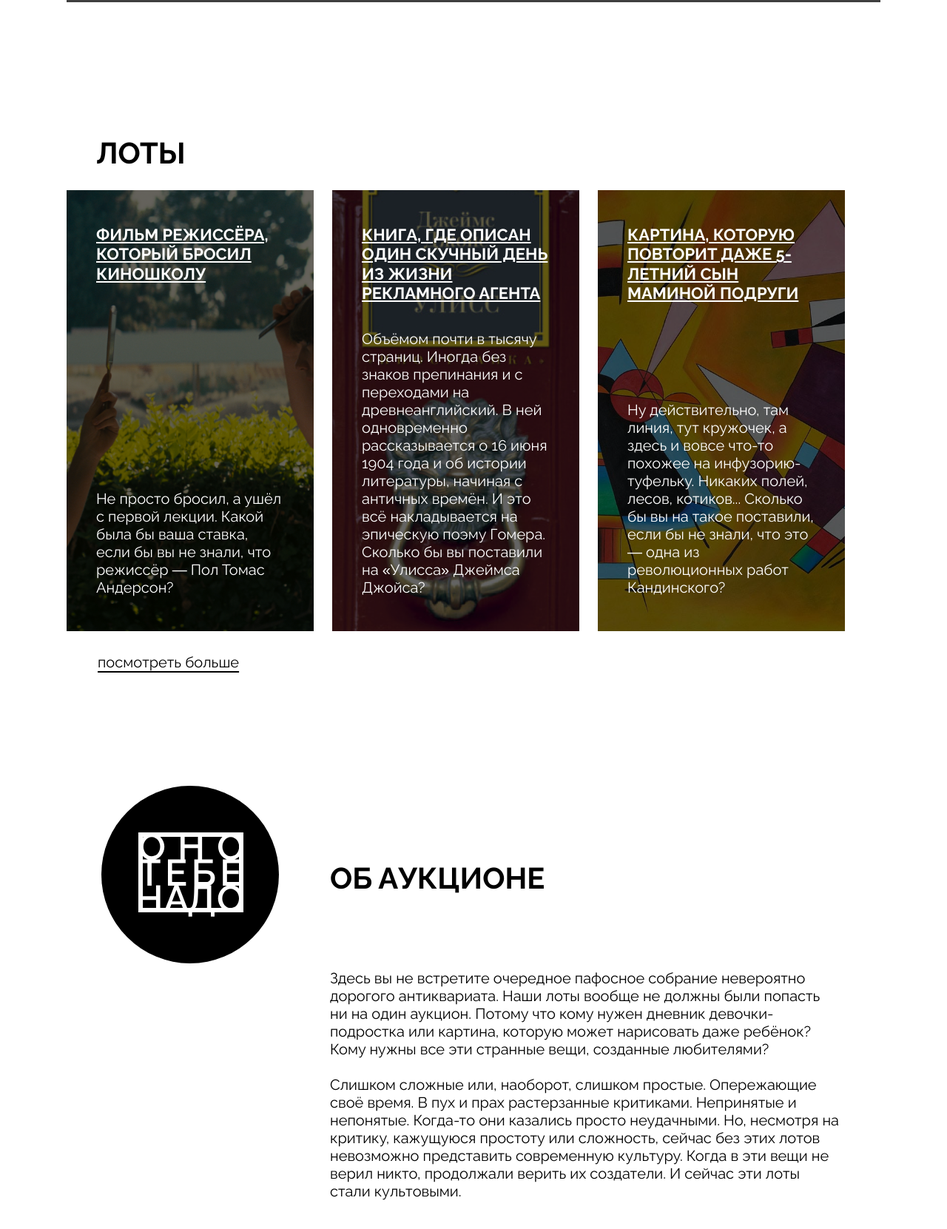
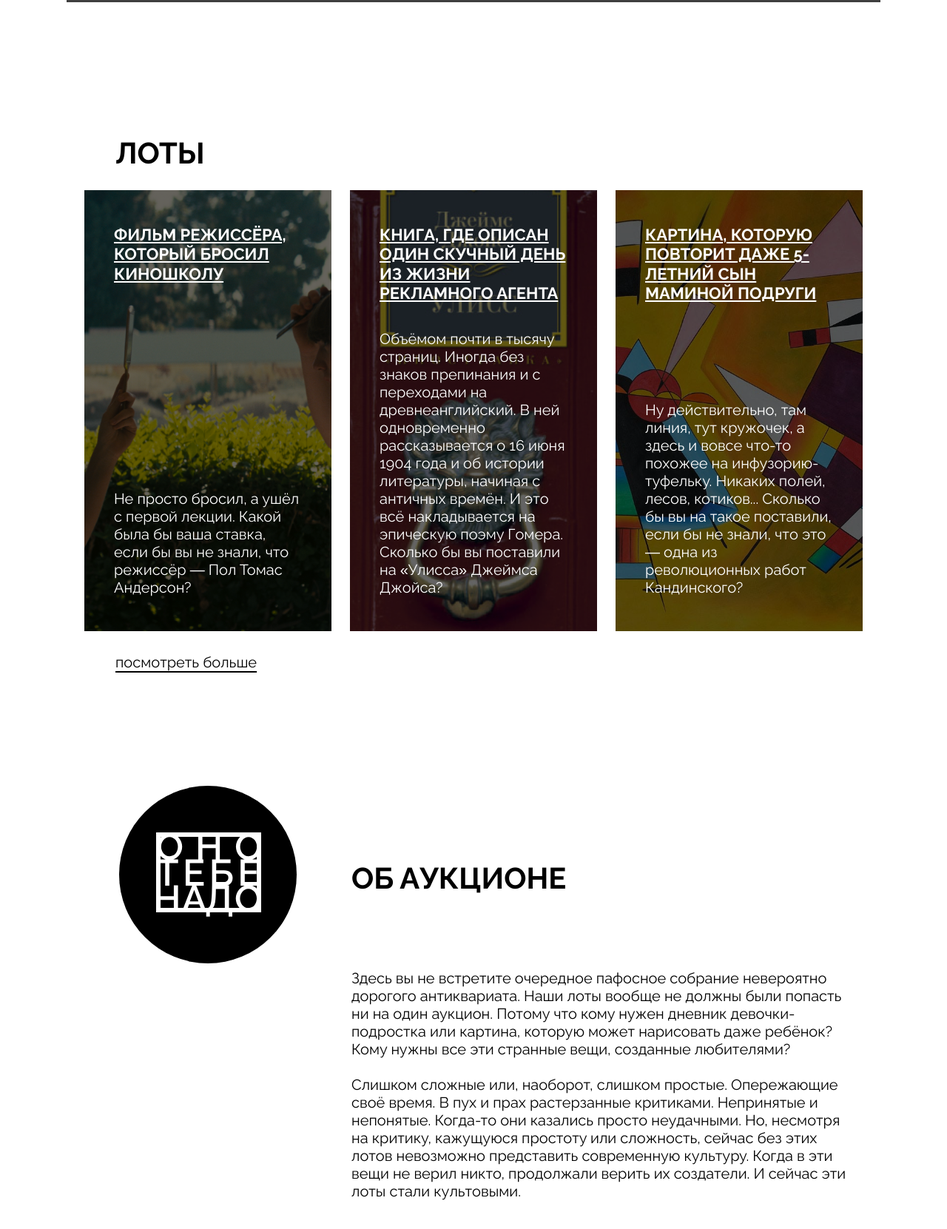
Before and after one commit to svetmar/ono-tebe-nado-fd, a plain HTML site: page index.html in a window 1280 px wide. Shown: the part 1047-2708 px from the top of the page at 74% size. Drawn offline with Linux system fonts and the light colour scheme; grey boxes are pictures that could not be loaded.

Commit message:
second version of project

```diff
--- a/index.html
+++ b/index.html
@@ -13,7 +13,7 @@
     <header class="header">
       <nav class="header__menu">
             <ul class="header__menu-list">
-                <li class="header__menu-item_active"><a class="header__menu-link" href="#0">Главная</a></li>
+                <li class="header__menu-item header__menu-item_active header__links-list-item_no-bullit"><a class="header__menu-link link-active" href="#0">Главная</a></li>
                 <li class="header__menu-item"><a class="header__menu-link" href="#0">Посмотреть лоты</a></li>
                 <li class="header__menu-item"><a class="header__menu-link" href="#0">Об аукционе</a></li>
             </ul>
@@ -45,13 +45,13 @@
 
       </section>
       <section class="lots">
-        <h3 class="lots__heading">лоты</h3>
+        <h2 class="lots__heading">лоты</h2>
         <ul class="lots__card-list">
           <li class="lots__card-list-item">
             <a href="#" class="card-link">
               <article class="card card_type_film">
                 <div class="overlay"></div>
-                <h4 class="card__title">Фильм режиссёра, который бросил киношколу</h4>
+                <h3 class="card__title">Фильм режиссёра, который бросил киношколу</h3>
                 <p class="card__text">Не просто бросил, а ушёл с первой лекции. Какой была бы ваша ставка, если бы вы не знали, что режиссёр — Пол Томас Андерсон?</p>
               </article>
             </a>
@@ -60,7 +60,7 @@
             <a href="#" class="card-link">
               <article class="card card_type_book">
                 <div class="overlay"></div>
-                <h4 class="card__title">Книга, где описан один скучный день из жизни рекламного агента</h4>
+                <h3 class="card__title">Книга, где описан один скучный день из жизни рекламного агента</h3>
                 <p class="card__text">Объёмом почти в тысячу страниц. Иногда без знаков препинания и с переходами на древнеанглийский. В ней одновременно рассказывается о 16 июня 1904 года и об истории литературы, начиная с античных времён. И это всё накладывается на эпическую поэму Гомера. Сколько бы вы поставили на «Улисса» Джеймса Джойса?</p>
               </article>
             </a>
@@ -69,7 +69,7 @@
             <a href="#" class="card-link">
               <article class="card card_type_picture">
                 <div class="overlay"></div>
-                <h4 class="card__title">Картина, которую повторит даже 5-летний сын маминой подруги</h4>
+                <h3 class="card__title">Картина, которую повторит даже 5-летний сын маминой подруги</h3>
                 <p class="card__text">Ну действительно, там линия, тут кружочек, а здесь и вовсе что-то похожее на инфузорию-туфельку. Никаких полей, лесов, котиков... Сколько бы вы на такое поставили, если бы не знали, что это — одна из революционных работ Кандинского?</p>
               </article>
             </a>
@@ -78,15 +78,15 @@
         <a href="" class="lots__look-more-link">посмотреть больше</a>
       </section>
       <section class="about">
-        <div class="about__column">
+        <article class="about__column">
           <div class="about__logo">
             <img src="./images/logo-white.svg"
             alt="логотип проекта"
             class="about__logo-image">
           </div>
-        </div>
+        </article>
         <div class="about__column">
-          <h3 class="about__title">Об аукционе</h3>
+          <h2 class="about__title">Об аукционе</h2>
           <div class="about__text">
             <p>Здесь вы не встретите очередное пафосное собрание невероятно дорогого антиквариата. Наши лоты вообще не должны были попасть ни на один аукцион. Потому что кому нужен дневник девочки-подростка или картина, которую может нарисовать даже ребёнок? Кому нужны все эти странные вещи, созданные любителями?</p>
             <p>Слишком сложные или, наоборот, слишком простые. Опережающие своё время. В пух и прах растерзанные критиками. Непринятые и непонятые. Когда-то они казались просто неудачными. Но, несмотря на критику, кажущуюся простоту или сложность, сейчас без этих лотов невозможно представить современную культуру. Когда в эти вещи не верил никто, продолжали верить их создатели. И сейчас эти лоты стали культовыми.</p>
@@ -102,7 +102,7 @@
       </address>
       <nav class="footer__menu">
         <ul class="footer__menu-list">
-          <li class="footer__menu-list-item"><a href="#" class="footer__menu-link" footer__menu-link_active></a>Главная</li>
+          <li class="footer__menu-list-item"><a href="#" class="footer__menu-link footer__menu-link_active"></a>Главная</li>
           <li class="footer__menu-list-item"><a href="#" class="footer__menu-link">Посмотреть лоты</a></li>
           <li class="footer__menu-list-item"><a href="#" class="footer__menu-link">Об аукционе</a></li>
         </ul>
--- a/styles/style.css
+++ b/styles/style.css
@@ -5,7 +5,7 @@
     display: grid;
     grid-template-columns: 1fr min-content 1fr;
     align-items: center;
-    padding: 92px 50px 100px 50px;
+    padding: 88px 50px 100px 50px;
     box-sizing: border-box;
     font-weight: 400;
     font-style: Regular;
@@ -23,11 +23,11 @@
     list-style-type: circle;
 }
 
-li:nth-of-type(1) {
+.header__links-list-item_no-bullit {
     list-style-type: none;
 }
 
-.header__menu-item_active a{
+.link-active {
     text-decoration: none;
     cursor: auto;
 }
@@ -133,6 +133,7 @@ li:nth-of-type(1) {
     display: flex;
     flex-wrap: wrap;
     gap: 25px;
+    padding-left: 24px;
 }
 
 .lots__heading {
@@ -141,7 +142,7 @@ li:nth-of-type(1) {
     text-transform: uppercase;
     padding-top: 180px;
     padding-bottom: 27px;
-    margin-left: 40px;
+    margin-left: 66px;
 }
 
 .lots__card-list-item {
@@ -202,7 +203,7 @@ li:nth-of-type(1) {
 
 .lots__look-more-link {
     display: block;
-    margin-left: 42px;
+    margin-left: 66px;
     font-weight: 400;
     font-size: 20px;
     text-underline-offset: 5px;
@@ -212,7 +213,8 @@ li:nth-of-type(1) {
 .about {
     display: grid;
     grid-template-columns: 334px 1fr;
-    margin-bottom: 180px;
+    margin-bottom: 177px;
+    margin-left: 24px;
 }
 
 .about__column {
@@ -238,7 +240,7 @@ li:nth-of-type(1) {
     display: block;
     margin-bottom: 100px;
     padding-top: 101px;
-    padding-left: 22px;
+    padding-left: 27px;
     width: 100%;
     font-weight: 700;
     font-size: 40px;
@@ -252,7 +254,7 @@ li:nth-of-type(1) {
     flex-direction: column;
     box-sizing: border-box;
     gap: 24px;
-    padding-left: 22px;
+    padding-left: 27px;
     font-weight: 400;
     font-size: 20px;
     line-height: 24px;
@@ -262,6 +264,8 @@ li:nth-of-type(1) {
     display: grid;
     grid-template-columns: 334px 1fr 1fr;
     font-size: 18px;
+    margin-left: 30px;
+    padding-bottom: 82px;
 }
 
 .footer .address {
@@ -294,5 +298,5 @@ li:nth-of-type(1) {
 .footer__social-list {
     display: flex;
     gap: 48px;
-    padding-left: 65px;
+    padding-left: 80px;
 }
```
